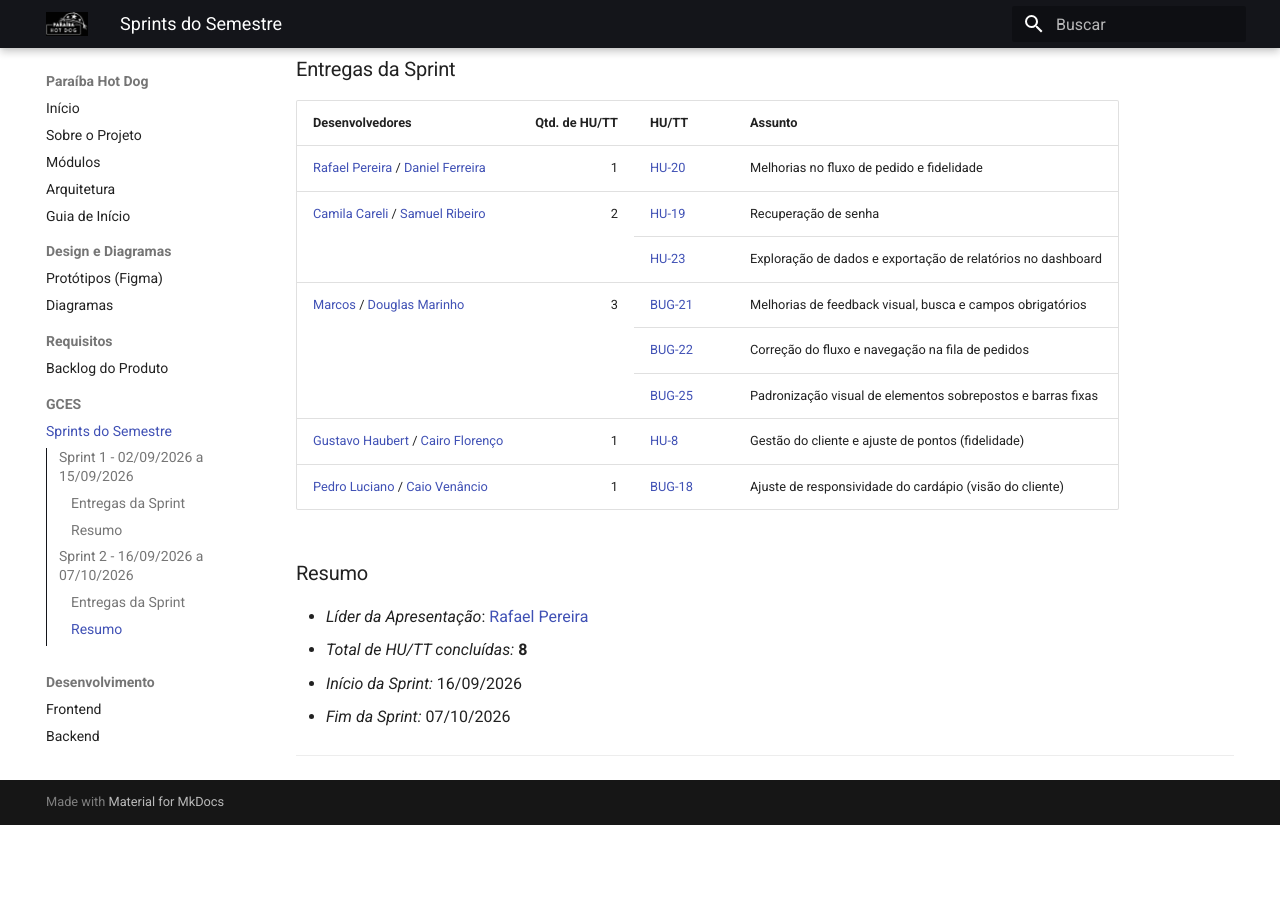
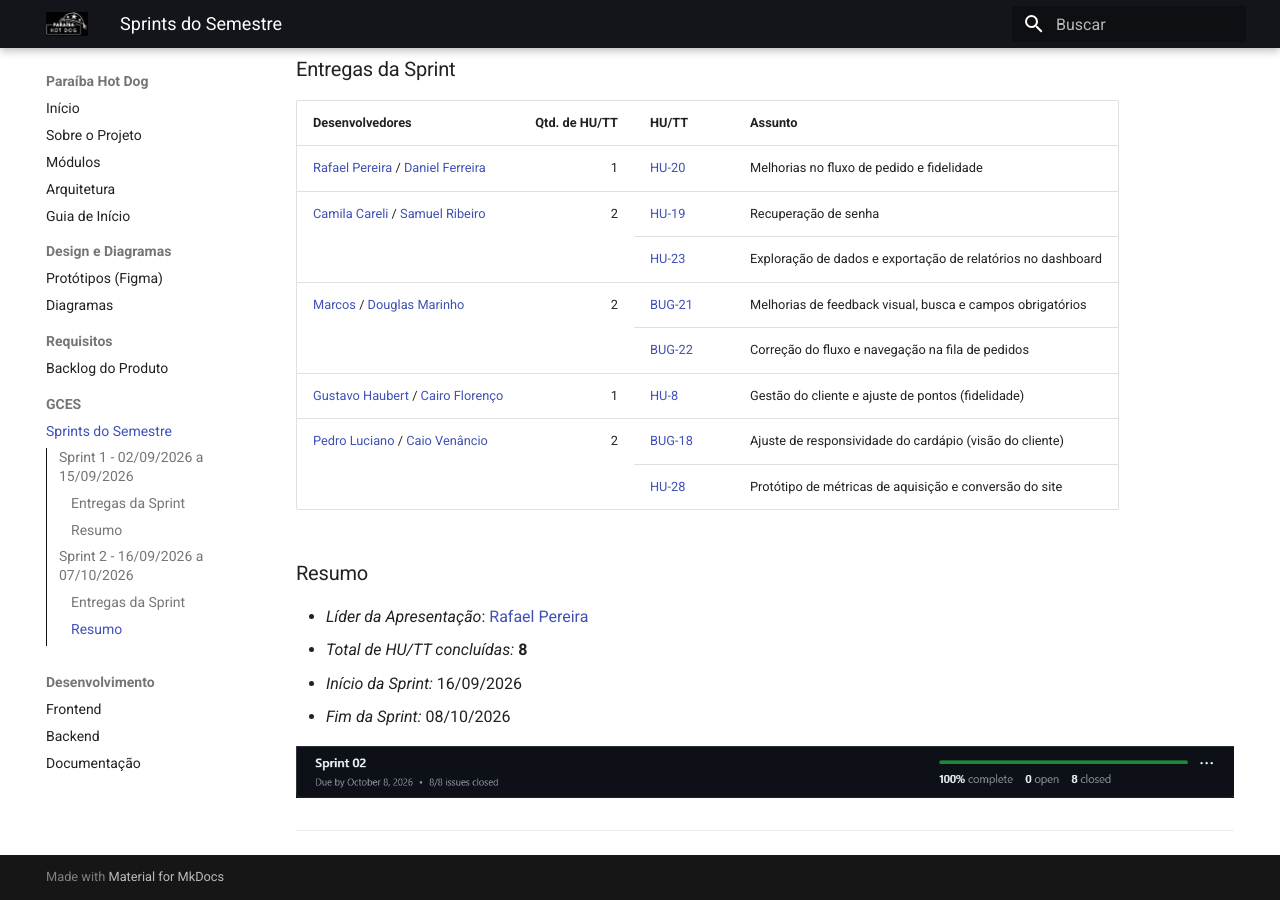
Before and after one commit to Paraiba-Hot-Dog/Paraiba-Hot-Dog-Docs, an MkDocs documentation site: the page built from docs/sprints/index.md, in a window 1280 px wide and 900 px high, scrolled down 1470 px. Built offline with MkDocs 1.6.1 and Material for MkDocs 9.7.7, drawn with Linux system fonts in a browser that asks for light colours; before the commit the page ends 2295 px from its top, so only the background shows below that.

Commit message:
docs: adiciona atividade e imagem de milestone

```diff
--- a/docs/sprints/index.md
+++ b/docs/sprints/index.md
@@ -137,8 +137,8 @@
       <td>Exploração de dados e exportação de relatórios no dashboard</td>
     </tr>
     <tr>
-      <td rowspan="3"><a href="https://github.com/devMarcosVM">Marcos</a> / <a href="https://github.com/M4RINH0">Douglas Marinho</a></td>
-      <td rowspan="3" align="right">3</td>
+      <td rowspan="2"><a href="https://github.com/devMarcosVM">Marcos</a> / <a href="https://github.com/M4RINH0">Douglas Marinho</a></td>
+      <td rowspan="2" align="right">2</td>
       <td><a href="https://github.com/Paraiba-Hot-Dog/Paraiba-Hot-Dog-Docs/issues/21">BUG-21</a></td>
       <td>Melhorias de feedback visual, busca e campos obrigatórios</td>
     </tr>
@@ -147,20 +147,20 @@
       <td>Correção do fluxo e navegação na fila de pedidos</td>
     </tr>
     <tr>
-      <td><a href="https://github.com/Paraiba-Hot-Dog/Paraiba-Hot-Dog-Docs/issues/25">BUG-25</a></td>
-      <td>Padronização visual de elementos sobrepostos e barras fixas</td>
-    </tr>
-    <tr>
       <td><a href="https://github.com/GustavoHaubert">Gustavo Haubert</a> / <a href="https://github.com/CA1RO">Cairo Florenço</a></td>
       <td align="right">1</td>
       <td><a href="https://github.com/Paraiba-Hot-Dog/Paraiba-Hot-Dog-Docs/issues/8">HU-8</a></td>
       <td>Gestão do cliente e ajuste de pontos (fidelidade)</td>
     </tr>
     <tr>
-      <td><a href="https://github.com/PedroALuciano">Pedro Luciano</a> / <a href="https://github.com/caio-venancio">Caio Venâncio</a></td>
-      <td align="right">1</td>
+      <td rowspan="2"><a href="https://github.com/PedroALuciano">Pedro Luciano</a> / <a href="https://github.com/caio-venancio">Caio Venâncio</a></td>
+      <td rowspan="2" align="right">2</td>
       <td><a href="https://github.com/Paraiba-Hot-Dog/Paraiba-Hot-Dog-Docs/issues/18">BUG-18</a></td>
       <td>Ajuste de responsividade do cardápio (visão do cliente)</td>
+    </tr>
+    <tr>
+      <td><a href="https://github.com/Paraiba-Hot-Dog/Paraiba-Hot-Dog-Docs/issues/28">HU-28</a></td>
+      <td>Protótipo de métricas de aquisição e conversão do site</td>
     </tr>
   </tbody>
 </table>
@@ -170,7 +170,8 @@
 - _Líder da Apresentação_: [Rafael Pereira](https://github.com/rafgpereira)
 - _Total de HU/TT concluídas:_ **8**
 - _Início da Sprint:_ 16/09/2026
-- _Fim da Sprint:_ 07/10/2026
+- _Fim da Sprint:_ 08/10/2026
 
+![Resumo da Sprint 02](../img/milestone-sprint-02.png)
 
 ---
```
Also changed, not shown: docs/img/milestone-sprint-02.png (added).
